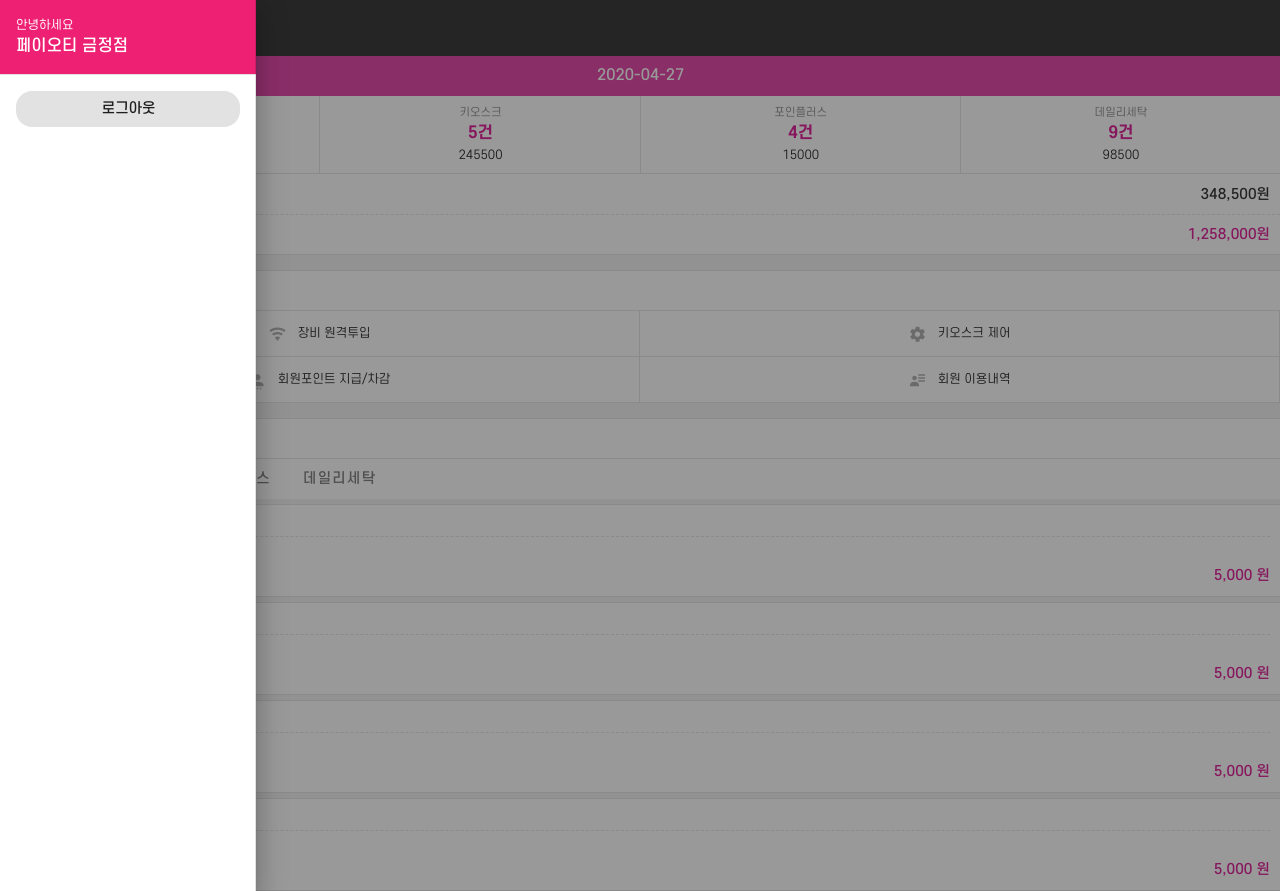
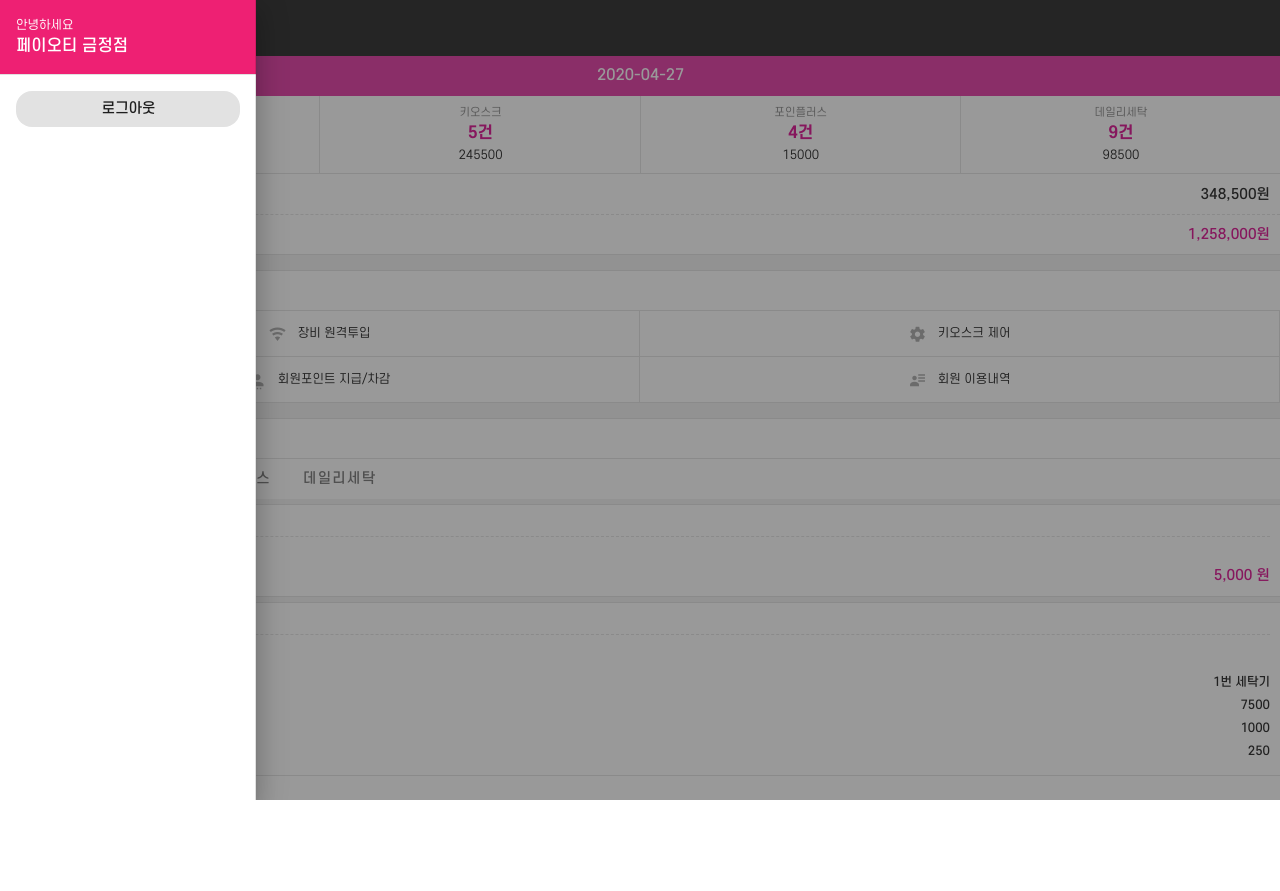
Before and after one commit to payot-inc/kiosk.admin.mobile, a Vue app: page / in a window 1280 px wide. After the commit the page ends 800 px from the top, so only its background shows below. Built offline with nearby package versions, Linux system fonts and the light colour scheme.

Commit message:
메인변경

```diff
--- a/src/views/Home.vue
+++ b/src/views/Home.vue
@@ -75,6 +75,7 @@
           background-color="#fff"
           height="40px"
           show-arrows
+          color="#D20A61"
         >
           <v-tab v-for="item in tabItems" :key="item.tab" class="tab-head">
             {{item.tabName}}
@@ -86,7 +87,7 @@
             v-for="item in tabItems"
             :key="item.tab"
           >
-            <div class="order-item">
+            <div class="eq-item">
              <div class="item-head">2020-04-20 12:34:31</div>
               <div class="item-body">
                 <div class="text">
@@ -99,44 +100,30 @@
               </div>
             </div>
 
-            <div class="order-item">
+            <div class="kiosk-item">
              <div class="item-head">2020-04-20 12:34:31</div>
               <div class="item-body">
-                <div class="text">
-                  <strong>1번세탁기</strong>
-                  <span>(80kg)</span>
-                </div>
-                <div class="price">
-                  5,000 원
-                </div>
+                <p>010-4424-4885</p>
+                <span>
+                  <label>사용장비명</label>
+                  <strong>1번 세탁기</strong>
+                </span>
+                <span>
+                  <label>투입금액</label>
+                  <strong>7500</strong>
+                </span>
+                <span>
+                  <label>결제금액</label>
+                  <strong>1000</strong>
+                </span>
+                <span>
+                  <label>추가포인트</label>
+                  <strong>250</strong>
+                </span>
               </div>
             </div>
 
-            <div class="order-item">
-             <div class="item-head">2020-04-20 12:34:31</div>
-              <div class="item-body">
-                <div class="text">
-                  <strong>1번세탁기</strong>
-                  <span>(80kg)</span>
-                </div>
-                <div class="price">
-                  5,000 원
-                </div>
-              </div>
-            </div>
 
-            <div class="order-item">
-             <div class="item-head">2020-04-20 12:34:31</div>
-              <div class="item-body">
-                <div class="text">
-                  <strong>1번세탁기</strong>
-                  <span>(80kg)</span>
-                </div>
-                <div class="price">
-                  5,000 원
-                </div>
-              </div>
-            </div>
           </v-tab-item>
         </v-tabs-items>
 
@@ -344,8 +331,8 @@ export default {
       }
 
       .tab-contents{background:#f2f2f2;padding-top:5px;}
-      .order-item:last-child{margin-bottom:0px;}
-      .order-item{
+      .eq-item:last-child{margin-bottom:0px;}
+      .eq-item{
         padding:0 10px;
         border-bottom:1px solid #e2e2e2;
         border-top:1px solid #e2e2e2;
@@ -380,6 +367,37 @@ export default {
             color:#DB0F90;
           }
         }
+      }
+
+      .kiosk-item:last-child{margin-bottom:0px;}
+      .kiosk-item{
+        padding:0 10px;
+        border-bottom:1px solid #e2e2e2;
+        border-top:1px solid #e2e2e2;
+        margin-bottom:5px;
+        background:#fff;
+
+        .item-head{
+          width:100%;
+          height:32px;
+          display:flex;
+          justify-content: space-between;
+          align-items: center;
+          color:#888;
+          font-size:11px;
+          border-bottom:1px dashed #e2e2e2;
+        }
+
+        .item-body{
+          display:flex;
+          flex-direction: column;
+          width:100%;
+          padding:10px 0;
+          p{margin-bottom:10px;font-weight:500;}
+          span{display:flex;flex:1;justify-content: space-between;margin-bottom:5px;}
+          label{color:#888}
+          strong{font-weight:500}
+        }
 
       }
     }
```
